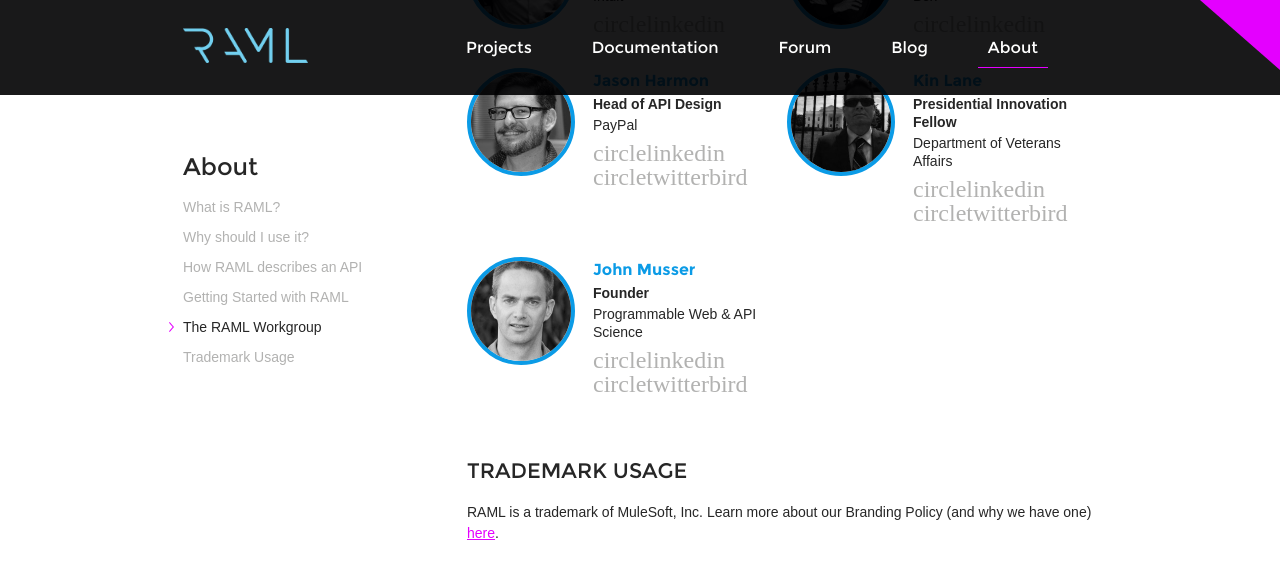
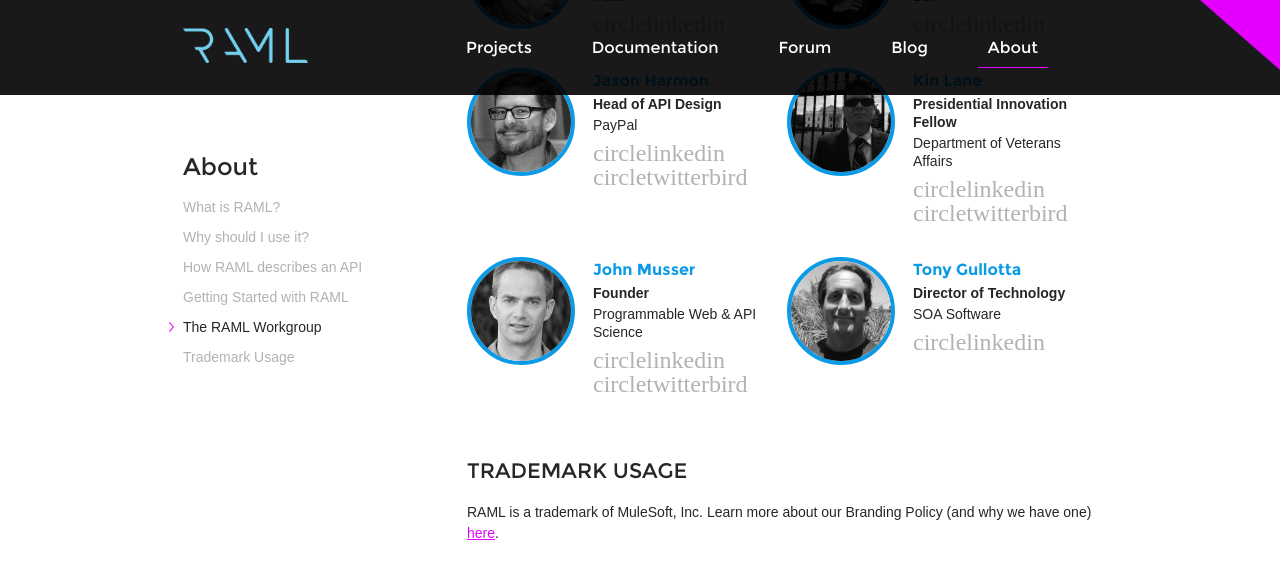
Before and after one commit to raml-org/raml-spec, a Jekyll site: the page built from about.html, in a window 1280 px wide and 900 px high, scrolled down 1780 px. Shown: the top 579 px of the window. Built offline with Jekyll 4.4.1, drawn with Linux system fonts in a browser that asks for light colours; nearby versions of some CDN libraries; some web fonts are replaced.

Commit message:
Added Tony Gullotta to the RAML workgroup

```diff
--- a/about.html
+++ b/about.html
@@ -133,6 +133,18 @@
                                 </div>
                             </div>
                         </li>
+                        <li>
+                            <div class="headshot"><img src="images/tony-gullotta.jpg"/></div>
+                            <div class="bio-info">
+                                <h3>Tony Gullotta</h3>
+                                <p><strong>Director of Technology</strong></p>
+                                <p>SOA Software</p>
+                                <div class="bio-social">
+                                    <a class="symbol" href="http://www.linkedin.com/pub/tony-gullotta/0/15a/b23" target="_blank">circlelinkedin</a>
+                                    <!--<a class="symbol" href="https://twitter.com/kinlane" target="_blank">circletwitterbird</a>-->
+                                </div>
+                            </div>
+                        </li>
                     </ul>
                     <h2 id="about-trademark">Trademark Usage</h2>
                     <p>RAML is a trademark of MuleSoft, Inc. Learn more about our Branding Policy (and why we have one) <a href="branding.html">here</a>.</p><br /><br /><br /><br /><br /><br /><br /><br /><br /><br /><br /><br /><br /><br /><br /><br /><br /><br /><br /><br /><br /><br /><br /><br /><br /><br /><br /><br /><br /><br /><br /><br /><br /><br /><br /><br /><br /><br />
```
Also changed, not shown: images/tony-gullotta.jpg (added).
